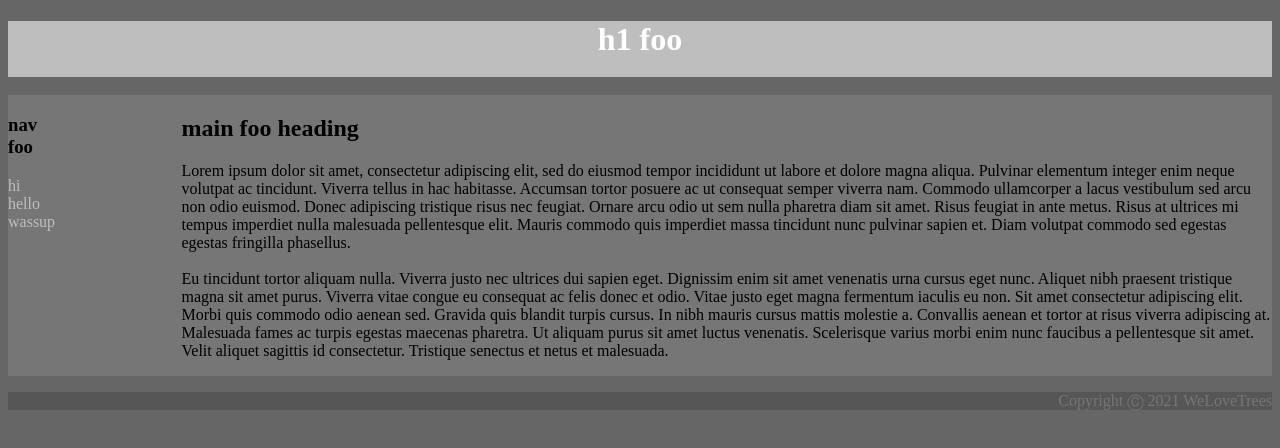
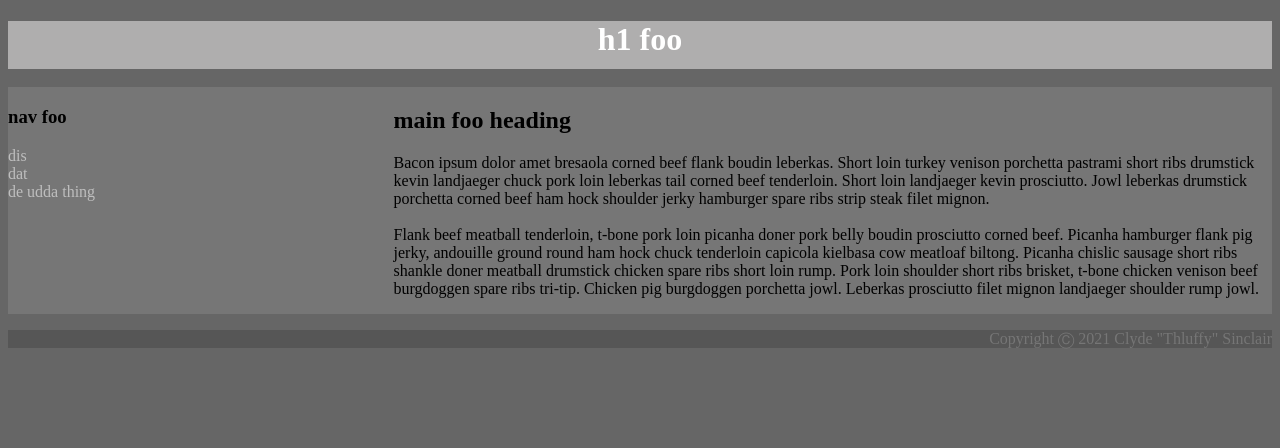
Before and after one commit to mahirriki1/ChickenFries, a plain HTML site: page 13_css/mimic.html in a window 1280 px wide. Drawn offline with Linux system fonts and the light colour scheme.

Commit message:
completed 13_css

```diff
--- a/13_css/mimic.css
+++ b/13_css/mimic.css
@@ -8,15 +8,16 @@ h1{
 }
 
 #heading {
-    background-color: #bebebe;
-    height: 7%;
+    background-color: #afaeae;
+    height: 6%;
     align-items: center;
     text-align: center;
 }
 
-/*.main_content{
+.main_content{
     display: inline-block;
-}*/
+    text-align: left;
+}
 
 #flex_container {
     background-color: #767676;
@@ -43,5 +44,7 @@ ul {
 }
 
 nav {
-    margin-right: 10%
+    margin-right: 5%;
+    height: 100%;
+    width: 100%;
 }
--- a/13_css/mimic.html
+++ b/13_css/mimic.html
@@ -12,22 +12,22 @@
         </div>
         <br>
         <div id="flex_container">
-        <nav class="main_content">
+        <nav>
             <h3>nav foo</h3>
             <ul>
-                <li>hi</li>
-                <li>hello</li>
-                <li>wassup</li>
+                <li>dis</li>
+                <li>dat</li>
+                <li>de udda thing</li>
             </ul>
         </nav>
         <div class="main_content">
             <h2>main foo heading</h2>
-            <p>Lorem ipsum dolor sit amet, consectetur adipiscing elit, sed do eiusmod tempor incididunt ut labore et dolore magna aliqua. Pulvinar elementum integer enim neque volutpat ac tincidunt. Viverra tellus in hac habitasse. Accumsan tortor posuere ac ut consequat semper viverra nam. Commodo ullamcorper a lacus vestibulum sed arcu non odio euismod. Donec adipiscing tristique risus nec feugiat. Ornare arcu odio ut sem nulla pharetra diam sit amet. Risus feugiat in ante metus. Risus at ultrices mi tempus imperdiet nulla malesuada pellentesque elit. Mauris commodo quis imperdiet massa tincidunt nunc pulvinar sapien et. Diam volutpat commodo sed egestas egestas fringilla phasellus.
+            <p>Bacon ipsum dolor amet bresaola corned beef flank boudin leberkas. Short loin turkey venison porchetta pastrami short ribs drumstick kevin landjaeger chuck pork loin leberkas tail corned beef tenderloin. Short loin landjaeger kevin prosciutto. Jowl leberkas drumstick porchetta corned beef ham hock shoulder jerky hamburger spare ribs strip steak filet mignon.
             <br><br>
-            Eu tincidunt tortor aliquam nulla. Viverra justo nec ultrices dui sapien eget. Dignissim enim sit amet venenatis urna cursus eget nunc. Aliquet nibh praesent tristique magna sit amet purus. Viverra vitae congue eu consequat ac felis donec et odio. Vitae justo eget magna fermentum iaculis eu non. Sit amet consectetur adipiscing elit. Morbi quis commodo odio aenean sed. Gravida quis blandit turpis cursus. In nibh mauris cursus mattis molestie a. Convallis aenean et tortor at risus viverra adipiscing at. Malesuada fames ac turpis egestas maecenas pharetra. Ut aliquam purus sit amet luctus venenatis. Scelerisque varius morbi enim nunc faucibus a pellentesque sit amet. Velit aliquet sagittis id consectetur. Tristique senectus et netus et malesuada.</p>
+            Flank beef meatball tenderloin, t-bone pork loin picanha doner pork belly boudin prosciutto corned beef. Picanha hamburger flank pig jerky, andouille ground round ham hock chuck tenderloin capicola kielbasa cow meatloaf biltong. Picanha chislic sausage short ribs shankle doner meatball drumstick chicken spare ribs short loin rump. Pork loin shoulder short ribs brisket, t-bone chicken venison beef burgdoggen spare ribs tri-tip. Chicken pig burgdoggen porchetta jowl. Leberkas prosciutto filet mignon landjaeger shoulder rump jowl.</p>
         </div>
         </div>
-        <p id="copyright">Copyright Ⓒ 2021 WeLoveTrees</p>
+        <p id="copyright">Copyright Ⓒ 2021 Clyde "Thluffy" Sinclair</p>
     </body>
 
 </html>
```
Also changed, not shown: 1 other file.
